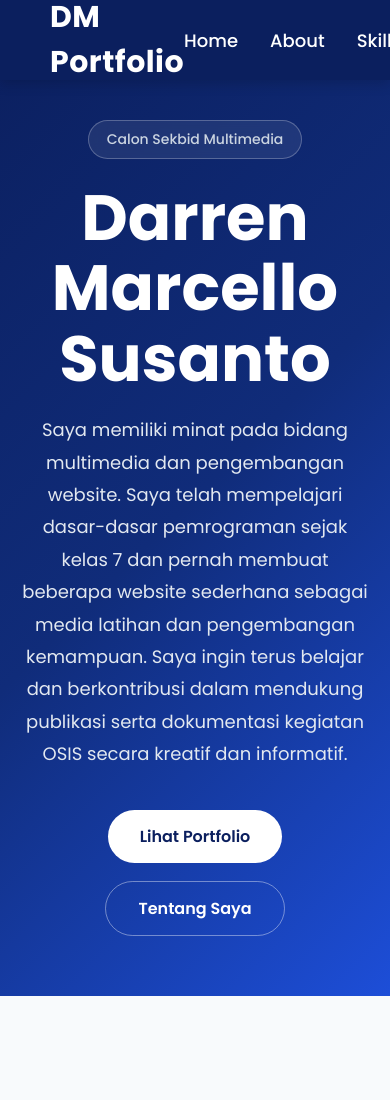
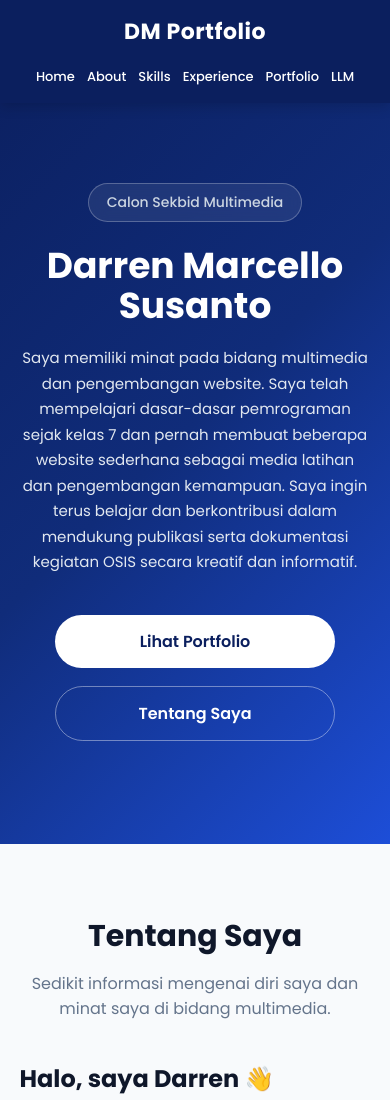
Before and after one commit to DarrenMarcelloS/osis-portfolio-Darren_Marcello_Susanto, a plain HTML site: page index.html in a window 390 px wide. Shown: the top 1100 px of the page. Drawn offline with Linux system fonts and the light colour scheme.

Commit message:
Add responsive design for mobile devices

```diff
--- a/style.css
+++ b/style.css
@@ -473,3 +473,131 @@ nav .navbar .menu{
   line-height: 1.7;
   font-size: 16px;
 }
+
+@media (max-width: 900px){
+  nav .navbar{
+    padding: 0 25px;
+  }
+
+  nav .navbar .logo{
+    font-size: 24px;
+  }
+
+  nav .navbar .menu{
+    gap: 18px;
+  }
+
+  .navbar .menu li a{
+    font-size: 15px;
+  }
+
+  .intro h1{
+    font-size: 48px;
+  }
+
+  .about-content{
+    grid-template-columns: 1fr;
+  }
+
+  .section-title h2{
+    font-size: 34px;
+  }
+}
+@media (max-width: 600px){
+  nav .navbar{
+    height: auto;
+    min-height: 70px;
+    padding: 15px 20px;
+    flex-direction: column;
+    gap: 15px;
+  }
+
+  nav .navbar .logo{
+    font-size: 22px;
+  }
+
+  nav .navbar .menu{
+    width: 100%;
+    justify-content: center;
+    flex-wrap: wrap;
+    gap: 12px;
+  }
+
+  .navbar .menu li a{
+    font-size: 13px;
+  }
+
+  .intro{
+    padding: 140px 20px 60px;
+  }
+
+  .intro h1{
+    font-size: 36px;
+  }
+
+  .intro-desc{
+    font-size: 15px;
+    line-height: 1.7;
+  }
+
+  .intro-buttons{
+    flex-direction: column;
+    align-items: center;
+  }
+
+  .btn-primary,
+  .btn-secondary{
+    width: 100%;
+    max-width: 280px;
+    text-align: center;
+  }
+
+  .about,
+  .skills,
+  .experience,
+  .portfolio,
+  .llm{
+    padding: 70px 5%;
+  }
+
+  .section-title{
+    margin-bottom: 40px;
+  }
+
+  .section-title h2{
+    font-size: 30px;
+  }
+
+  .about-text h3{
+    font-size: 24px;
+  }
+
+  .about-card,
+  .llm-card{
+    padding: 22px;
+  }
+
+  .skill-bar{
+    height: 12px;
+  }
+
+  .exp-card{
+    padding: 22px;
+  }
+
+  .portfolio-grid{
+    grid-template-columns: 1fr;
+  }
+
+  .project-image{
+    height: 180px;
+  }
+
+  .project-content{
+    padding: 20px;
+  }
+
+  .llm-item strong{
+    font-size: 14px;
+  }
+}
```
